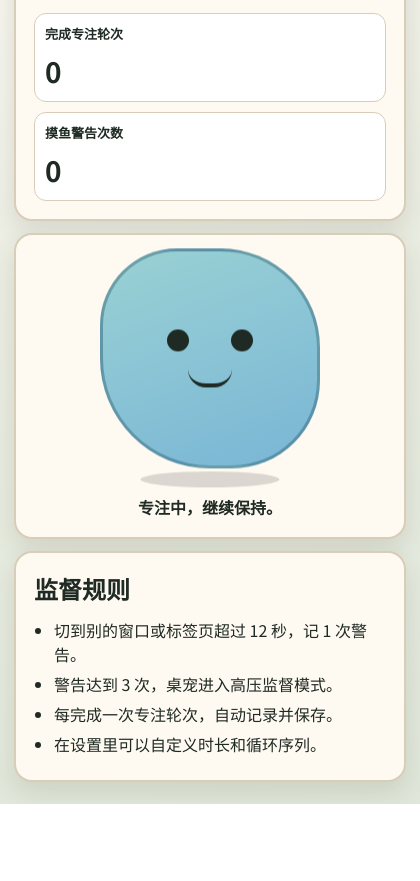
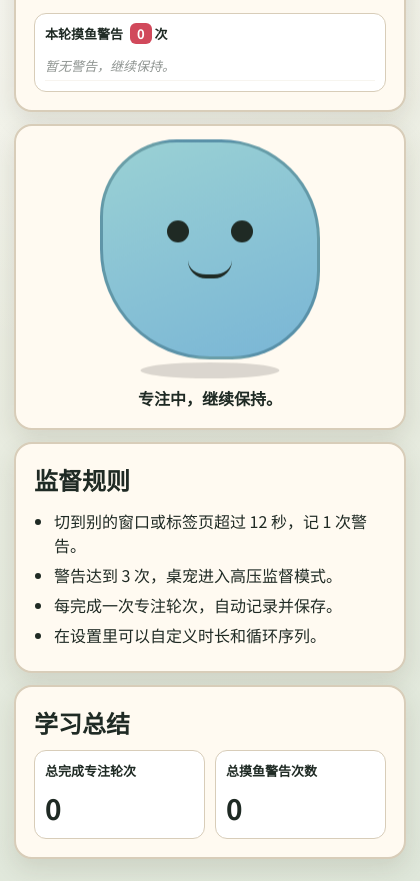
Before and after one commit to ly2700-a11y/littletools, an Electron app: page index.html in a window 420 px wide. Shown: the part 362-1243 px from the top of the page. Before the commit the page ends 1166 px from the top, so only its background shows below. Drawn offline with Linux system fonts and the light colour scheme; no server answers; a web font is replaced by a local one.

Commit message:
添加了每次警告的展示逻辑

```diff
--- a/app.js
+++ b/app.js
@@ -83,6 +83,7 @@ const state = {
   hiddenStart: null,
   strictMode: false,
   stats: loadStats(),
+  roundSlacks: [],
 };
 
 // ─── DOM refs ────────────────────────────────────────────────────────────────
@@ -92,7 +93,9 @@ const startPauseBtn = document.getElementById("startPauseBtn");
 const skipBtn = document.getElementById("skipBtn");
 const resetBtn = document.getElementById("resetBtn");
 const focusCountEl = document.getElementById("focusCount");
-const slackCountEl = document.getElementById("slackCount");
+const totalSlackCountEl = document.getElementById("totalSlackCount");
+const roundSlackCountEl = document.getElementById("roundSlackCount");
+const slackLogEl = document.getElementById("slackLog");
 const petEl = document.getElementById("pet");
 const petTextEl = document.getElementById("petText");
 const pinBtn = document.getElementById("pinBtn");
@@ -140,7 +143,33 @@ function renderTimer() {
 
 function renderStats() {
   focusCountEl.textContent = String(state.stats.focusCount);
-  slackCountEl.textContent = String(state.stats.slackCount);
+  totalSlackCountEl.textContent = String(state.stats.slackCount);
+  renderRoundSlacks();
+}
+
+function renderRoundSlacks() {
+  roundSlackCountEl.textContent = String(state.roundSlacks.length);
+  slackLogEl.innerHTML = "";
+  if (state.roundSlacks.length === 0) {
+    const li = document.createElement("li");
+    li.className = "slack-log-empty";
+    li.textContent = "暂无警告，继续保持。";
+    slackLogEl.appendChild(li);
+    return;
+  }
+  state.roundSlacks.forEach((entry) => {
+    const li = document.createElement("li");
+    const time = document.createElement("span");
+    time.className = "slack-time";
+    time.textContent = entry.time;
+    const reason = document.createElement("span");
+    reason.className = "slack-reason";
+    reason.textContent = entry.reason;
+    li.appendChild(time);
+    li.appendChild(reason);
+    slackLogEl.appendChild(li);
+  });
+  slackLogEl.scrollTop = slackLogEl.scrollHeight;
 }
 
 function renderSessionBadge() {
@@ -272,7 +301,9 @@ function resetTimer() {
   stopTimer();
   currentSeqIndex = 0;
   state.strictMode = false;
+  state.roundSlacks = [];
   loadSessionFromSeq();
+  renderStats();
 }
 
 function skipSession() {
@@ -332,9 +363,12 @@ function handleSlack() {
   if (!state.isRunning || state.currentType !== "pomodoro") return;
   state.stats.slackCount += 1;
   saveStats();
+  const now = new Date();
+  const hhmm = String(now.getHours()).padStart(2, "0") + ":" + String(now.getMinutes()).padStart(2, "0");
+  state.roundSlacks.push({ time: hhmm, reason: "切走窗口超过 12 秒" });
   renderStats();
   setPetMood("warn", "摸鱼被抓到了，回去学习。");
-  if (state.stats.slackCount >= 3) {
+  if (state.roundSlacks.length >= 3) {
     state.strictMode = true;
     setPetMood("strict", "已经三次警告，专注 5 分钟证明你自己。");
   }
--- a/index.html
+++ b/index.html
@@ -86,12 +86,10 @@
 
         <div class="stats">
           <article>
-            <h3>完成专注轮次</h3>
-            <p id="focusCount">0</p>
-          </article>
-          <article>
-            <h3>摸鱼警告次数</h3>
-            <p id="slackCount">0</p>
+            <h3>本轮摸鱼警告 <span id="roundSlackCount" class="stat-num">0</span> 次</h3>
+            <ul id="slackLog" class="slack-log">
+              <li class="slack-log-empty">暂无警告，继续保持。</li>
+            </ul>
           </article>
         </div>
       </section>
@@ -116,6 +114,20 @@
           <li>在设置里可以自定义时长和循环序列。</li>
         </ul>
       </section>
+
+      <section class="panel history-panel">
+        <h2>学习总结</h2>
+        <div class="history-grid">
+          <article>
+            <h3>总完成专注轮次</h3>
+            <p id="focusCount" class="big-num">0</p>
+          </article>
+          <article>
+            <h3>总摸鱼警告次数</h3>
+            <p id="totalSlackCount" class="big-num">0</p>
+          </article>
+        </div>
+      </section>
     </main>
 
     <!-- 迷你标签条：最小化时显示 -->
--- a/style.css
+++ b/style.css
@@ -662,3 +662,75 @@ body.mini .app {
   border-radius: 6px;
   transition: width 1s linear;
 }
+
+/* ── Slack log ─────────────────────────────────────────────────────────────── */
+
+.stat-num {
+  background: var(--warn);
+  color: #fff;
+  padding: 1px 7px;
+  border-radius: 6px;
+  font-size: 13px;
+  margin-left: 4px;
+}
+
+.slack-log {
+  list-style: none;
+  padding: 0;
+  margin: 8px 0 0;
+  max-height: 140px;
+  overflow-y: auto;
+}
+
+.slack-log li {
+  font-size: 13px;
+  padding: 5px 0;
+  border-bottom: 1px solid #f0ebe0;
+  display: flex;
+  gap: 6px;
+}
+
+.slack-log-empty {
+  opacity: 0.5;
+  font-style: italic;
+}
+
+.slack-log .slack-time {
+  color: var(--accent);
+  font-weight: 600;
+  white-space: nowrap;
+}
+
+.slack-log .slack-reason {
+  color: var(--ink);
+}
+
+/* ── History panel ─────────────────────────────────────────────────────────── */
+
+.history-panel h2 {
+  margin: 0 0 10px;
+}
+
+.history-grid {
+  display: grid;
+  grid-template-columns: 1fr 1fr;
+  gap: 10px;
+}
+
+.history-grid article {
+  border: 1px solid var(--line);
+  border-radius: 12px;
+  padding: 10px;
+  background: #fff;
+}
+
+.history-grid h3 {
+  margin: 0;
+  font-size: 13px;
+}
+
+.big-num {
+  margin: 8px 0 0;
+  font-size: 28px;
+  font-weight: 700;
+}
```
